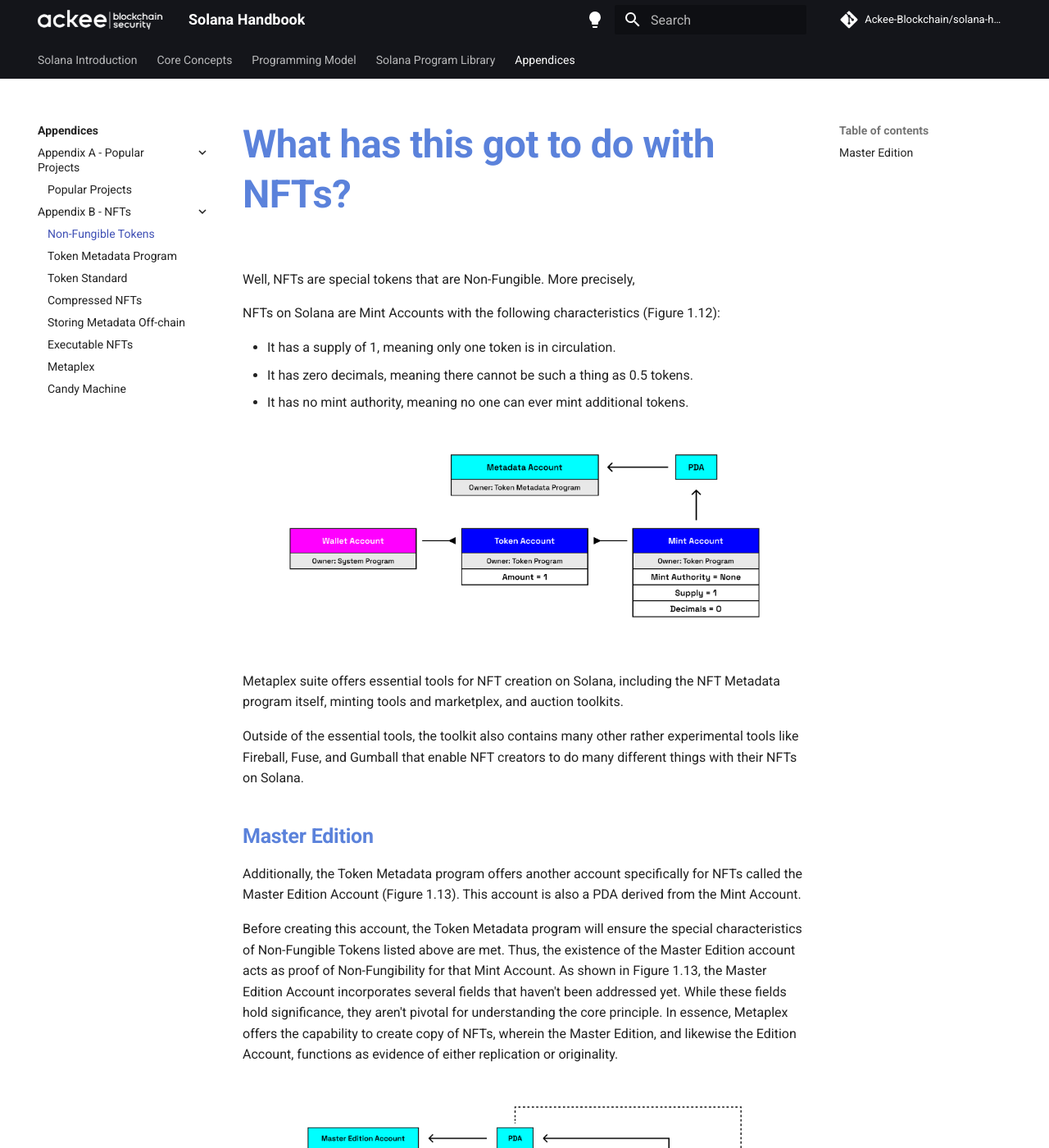
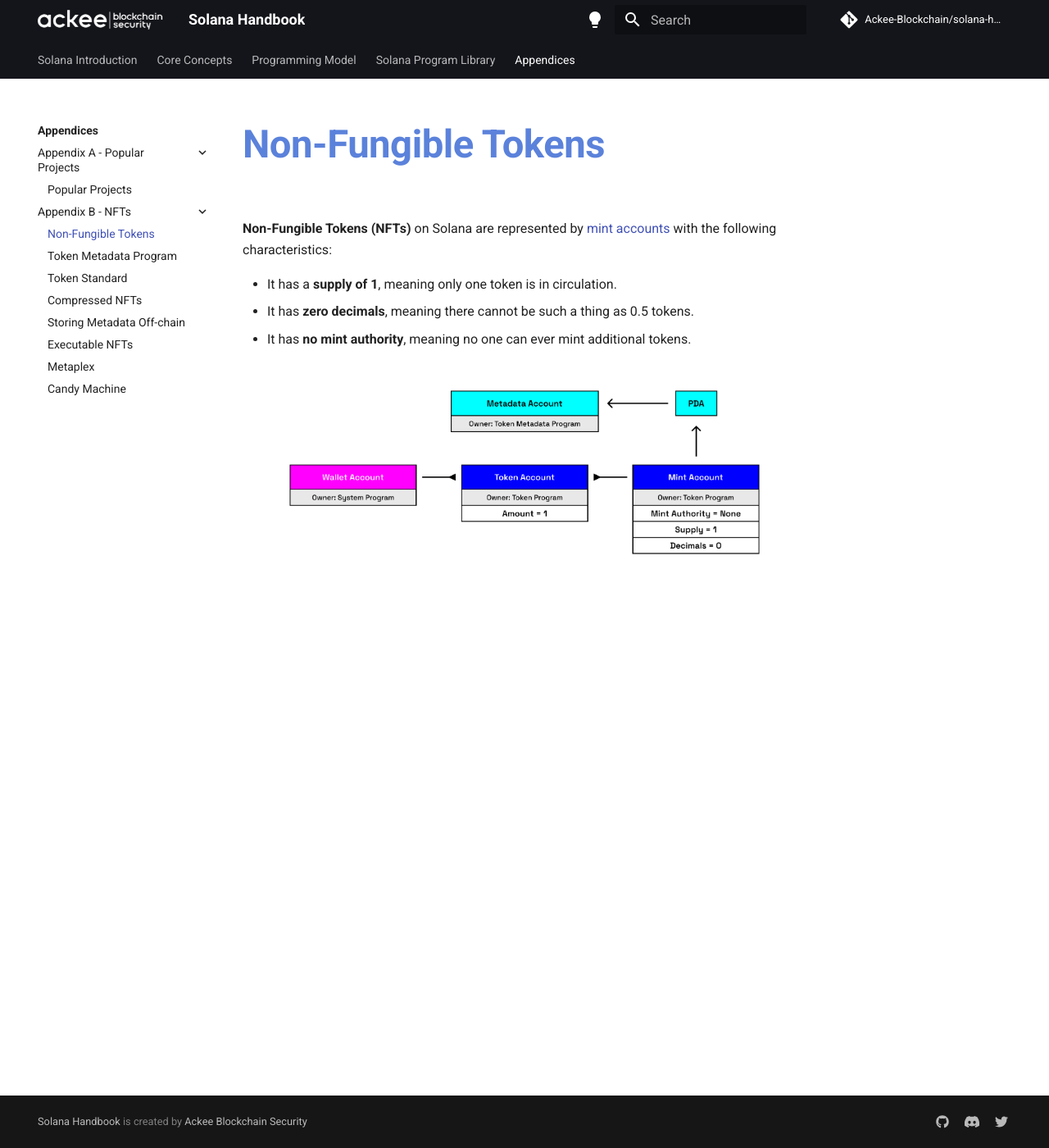
Before and after one commit to vmpyre/solana-handbook, an MkDocs documentation site: the page built from docs/handbook/appendices/appendixB/non-fungible-tokens.md, in a window 1280 px wide and 1400 px high. Shown: the whole window at 82% size. Built offline with MkDocs 1.6.1 and Material for MkDocs 9.7.7, drawn with Linux system fonts in a browser that asks for light colours; comment, search, counter and statistics services are not loaded.

Commit message:
update nfts

```diff
--- a/docs/handbook/appendices/appendixB/non-fungible-tokens.md
+++ b/docs/handbook/appendices/appendixB/non-fungible-tokens.md
@@ -1,26 +1,8 @@
-# What has this got to do with NFTs?
+**Non-Fungible Tokens (NFTs)** on Solana are represented by [mint accounts](../../chapter4/mint-account.md) with the following characteristics:
 
-Well, NFTs are special tokens that are Non-Fungible. More precisely,
-
-NFTs on Solana are Mint Accounts with the following characteristics (Figure 1.12):
-
-- It has a supply of 1, meaning only one token is in circulation.
-- It has zero decimals, meaning there cannot be such a thing as 0.5 tokens.
-- It has no mint authority, meaning no one can ever mint additional tokens.
+- It has a **supply of 1**, meaning only one token is in circulation.
+- It has **zero decimals**, meaning there cannot be such a thing as 0.5 tokens.
+- It has **no mint authority**, meaning no one can ever mint additional tokens.
 
 
 ![Blockchain](../../../images/mint-with-nft.png)
-
-
-Metaplex suite offers essential tools for NFT creation on Solana, including the NFT Metadata program itself, minting tools and marketplex, and auction toolkits.
-
-Outside of the essential tools, the toolkit also contains many other rather experimental tools like Fireball, Fuse, and Gumball that enable NFT creators to do many different things with their NFTs on Solana.
-
-
-## Master Edition
-
-Additionally, the Token Metadata program offers another account specifically for NFTs called the Master Edition Account (Figure 1.13). This account is also a PDA derived from the Mint Account.
-
-Before creating this account, the Token Metadata program will ensure the special characteristics of Non-Fungible Tokens listed above are met. Thus, the existence of the Master Edition account acts as proof of Non-Fungibility for that Mint Account. As shown in Figure 1.13, the Master Edition Account incorporates several fields that haven't been addressed yet. While these fields hold significance, they aren't pivotal for understanding the core principle. In essence, Metaplex offers the capability to create copy of NFTs, wherein the Master Edition, and likewise the Edition Account, functions as evidence of either replication or originality.
-
-![Blockchain](../../../images/master-edition.png)
```
